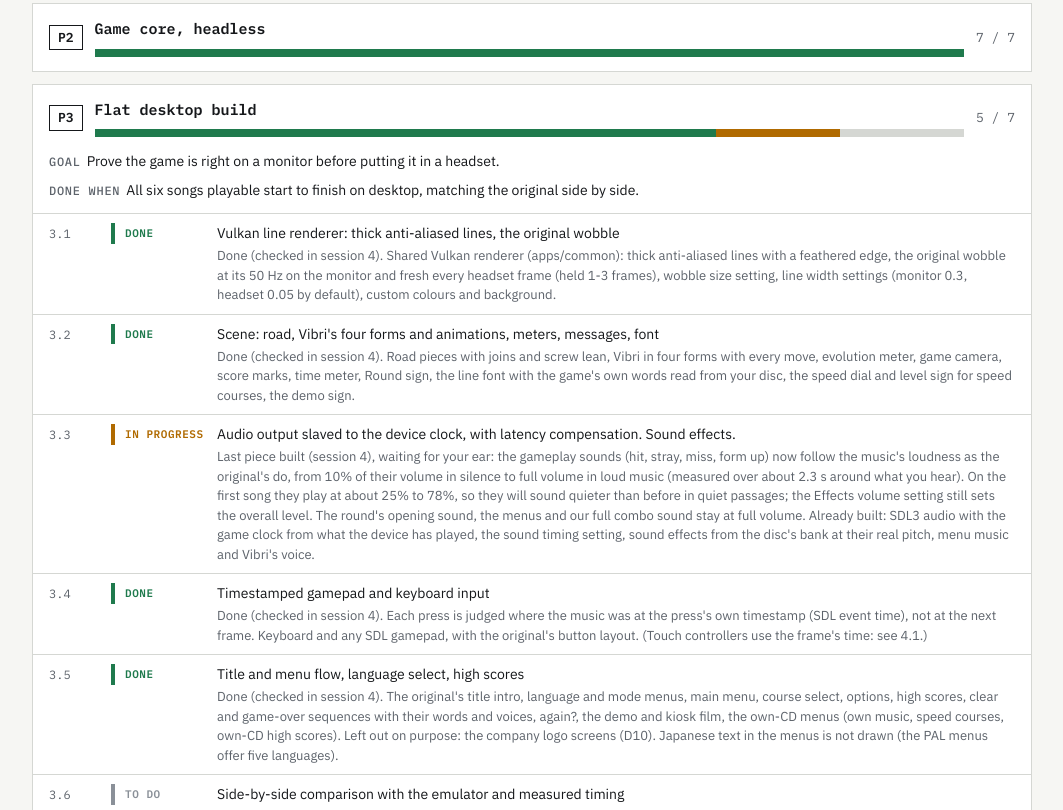
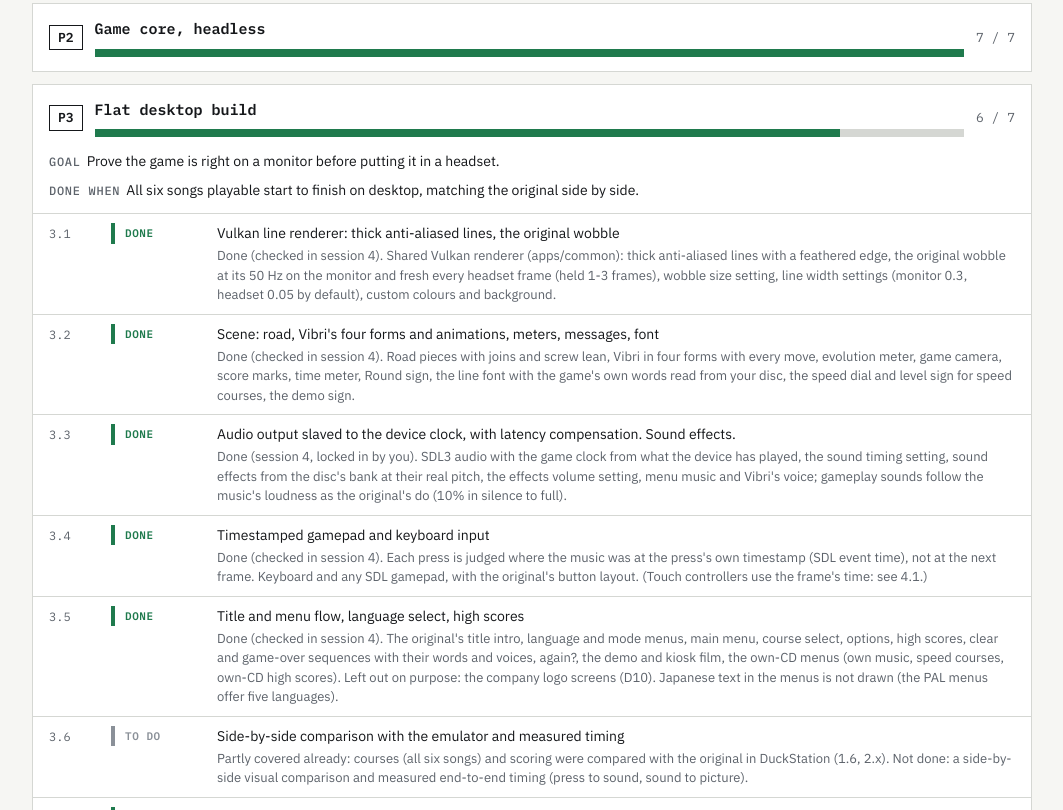
Before and after one commit to CorrieDivitt/Ultimate-Vib-Ribbon, a plain HTML site: page docs/tracker/index.html in a window 1280 px wide. Shown: the part 1077-1887 px from the top of the page, without its empty margins (108-1171 px from the left). Drawn offline with Linux system fonts and the light colour scheme.

Commit message:
Tracker and handoff: 3.3 locked in
Co-Authored-By: Claude Opus 5.5 <noreply@anthropic.com>
Claude-Session: https://claude.ai/code/session_01XbRNrgXcom9xzZ2D1Fesda

```diff
--- a/docs/tracker/index.html
+++ b/docs/tracker/index.html
@@ -191,7 +191,7 @@ const T = {
      tasks:[
       {id:"3.1", s:"done", t:"Vulkan line renderer: thick anti-aliased lines, the original wobble", note:"Done (checked in session 4). Shared Vulkan renderer (apps/common): thick anti-aliased lines with a feathered edge, the original wobble at its 50 Hz on the monitor and fresh every headset frame (held 1-3 frames), wobble size setting, line width settings (monitor 0.3, headset 0.05 by default), custom colours and background."},
       {id:"3.2", s:"done", t:"Scene: road, Vibri's four forms and animations, meters, messages, font", note:"Done (checked in session 4). Road pieces with joins and screw lean, Vibri in four forms with every move, evolution meter, game camera, score marks, time meter, Round sign, the line font with the game's own words read from your disc, the speed dial and level sign for speed courses, the demo sign."},
-      {id:"3.3", s:"active", t:"Audio output slaved to the device clock, with latency compensation. Sound effects.", note:"Last piece built (session 4), waiting for your ear: the gameplay sounds (hit, stray, miss, form up) now follow the music's loudness as the original's do, from 10% of their volume in silence to full volume in loud music (measured over about 2.3 s around what you hear). On the first song they play at about 25% to 78%, so they will sound quieter than before in quiet passages; the Effects volume setting still sets the overall level. The round's opening sound, the menus and our full combo sound stay at full volume. Already built: SDL3 audio with the game clock from what the device has played, the sound timing setting, sound effects from the disc's bank at their real pitch, menu music and Vibri's voice."},
+      {id:"3.3", s:"done", t:"Audio output slaved to the device clock, with latency compensation. Sound effects.", note:"Done (session 4, locked in by you). SDL3 audio with the game clock from what the device has played, the sound timing setting, sound effects from the disc's bank at their real pitch, the effects volume setting, menu music and Vibri's voice; gameplay sounds follow the music's loudness as the original's do (10% in silence to full)."},
       {id:"3.4", s:"done", t:"Timestamped gamepad and keyboard input", note:"Done (checked in session 4). Each press is judged where the music was at the press's own timestamp (SDL event time), not at the next frame. Keyboard and any SDL gamepad, with the original's button layout. (Touch controllers use the frame's time: see 4.1.)"},
       {id:"3.5", s:"done", t:"Title and menu flow, language select, high scores", note:"Done (checked in session 4). The original's title intro, language and mode menus, main menu, course select, options, high scores, clear and game-over sequences with their words and voices, again?, the demo and kiosk film, the own-CD menus (own music, speed courses, own-CD high scores). Left out on purpose: the company logo screens (D10). Japanese text in the menus is not drawn (the PAL menus offer five languages)."},
       {id:"3.6", s:"todo", t:"Side-by-side comparison with the emulator and measured timing", note:"Partly covered already: courses (all six songs) and scoring were compared with the original in DuckStation (1.6, 2.x). Not done: a side-by-side visual comparison and measured end-to-end timing (press to sound, sound to picture)."},
```
Also changed, not shown: 1 other file.
